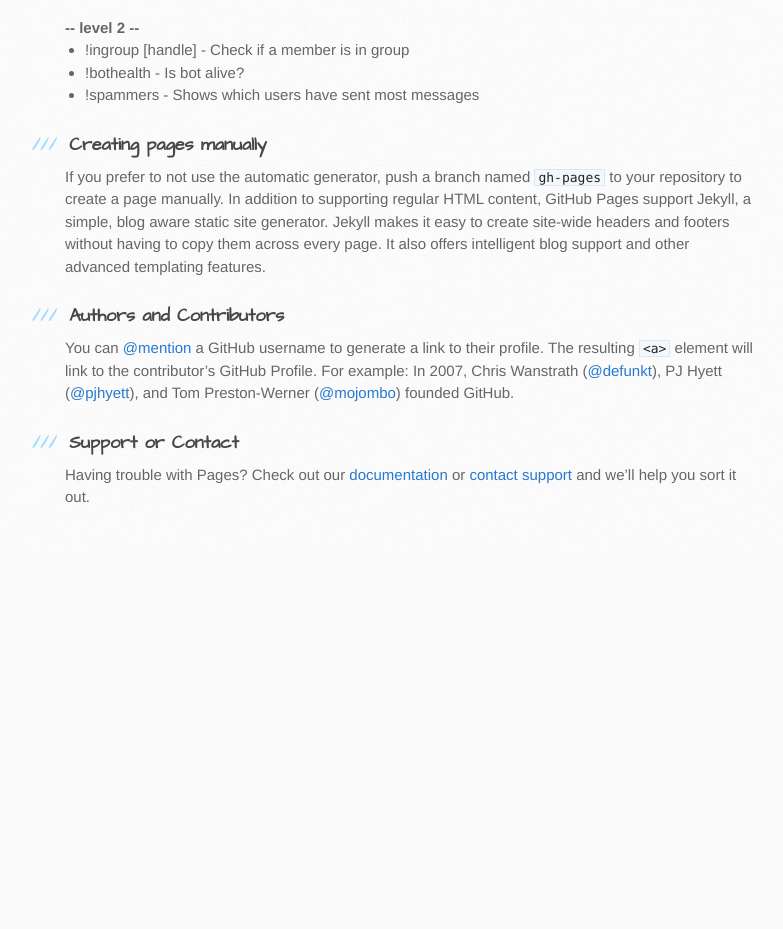
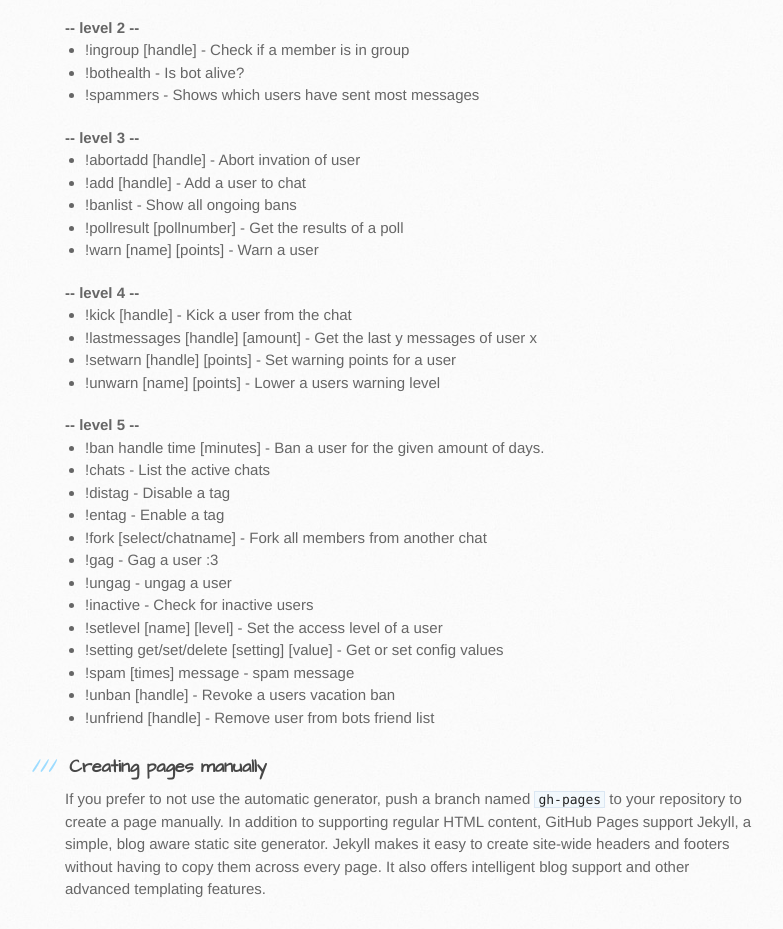
Before and after one commit to llsg/llsgbot, a plain HTML site: page index.html in a window 1280 px wide. Shown: the part 1172-2101 px from the top of the page, without its empty margins (105-888 px from the left). Before the commit the page ends 1723 px from the top, so only its background shows below. Drawn offline with Linux system fonts and the light colour scheme.

Commit message:
Update index.html

```diff
--- a/index.html
+++ b/index.html
@@ -87,6 +87,43 @@
 <li>!spammers - Shows which users have sent most messages</li>
 </ul>
 </p>
+<p>
+<b>-- level 3 --</b>
+<ul>
+<li>!abortadd [handle] - Abort invation of user</li>
+<li>!add [handle] - Add a user to chat</li>
+<li>!banlist - Show all ongoing bans</li>
+<li>!pollresult [pollnumber] - Get the results of a poll</li>
+<li>!warn [name] [points] - Warn a user</li>
+</ul>
+</p>
+<p>
+<b>-- level 4 --</b>
+<ul>
+<li>!kick [handle] - Kick a user from the chat</li>
+<li>!lastmessages [handle] [amount] - Get the last y messages of user x</li>
+<li>!setwarn [handle] [points] - Set warning points for a user</li>
+<li>!unwarn [name] [points] - Lower a users warning level</li>
+</ul>
+</p>
+<p>
+<b>-- level 5 --</b>
+<ul>
+<li>!ban handle time [minutes] - Ban a user for the given amount of days.</li>
+<li>!chats - List the active chats</li>
+<li>!distag - Disable a tag</li>
+<li>!entag - Enable a tag</li>
+<li>!fork [select/chatname] - Fork all members from another chat</li>
+<li>!gag - Gag a user :3</li>
+<li>!ungag - ungag a user</li>
+<li>!inactive - Check for inactive users</li>
+<li>!setlevel [name] [level] - Set the access level of a user</li>
+<li>!setting get/set/delete [setting] [value] - Get or set config values</li>
+<li>!spam [times] message - spam message</li>
+<li>!unban [handle] - Revoke a users vacation ban</li>
+<li>!unfriend [handle] - Remove user from bots friend list</li>
+</ul>
+</p>
 
 <h3>
 <a id="creating-pages-manually" class="anchor" href="#creating-pages-manually" aria-hidden="true"><span aria-hidden="true" class="octicon octicon-link"></span></a>Creating pages manually</h3>
```
